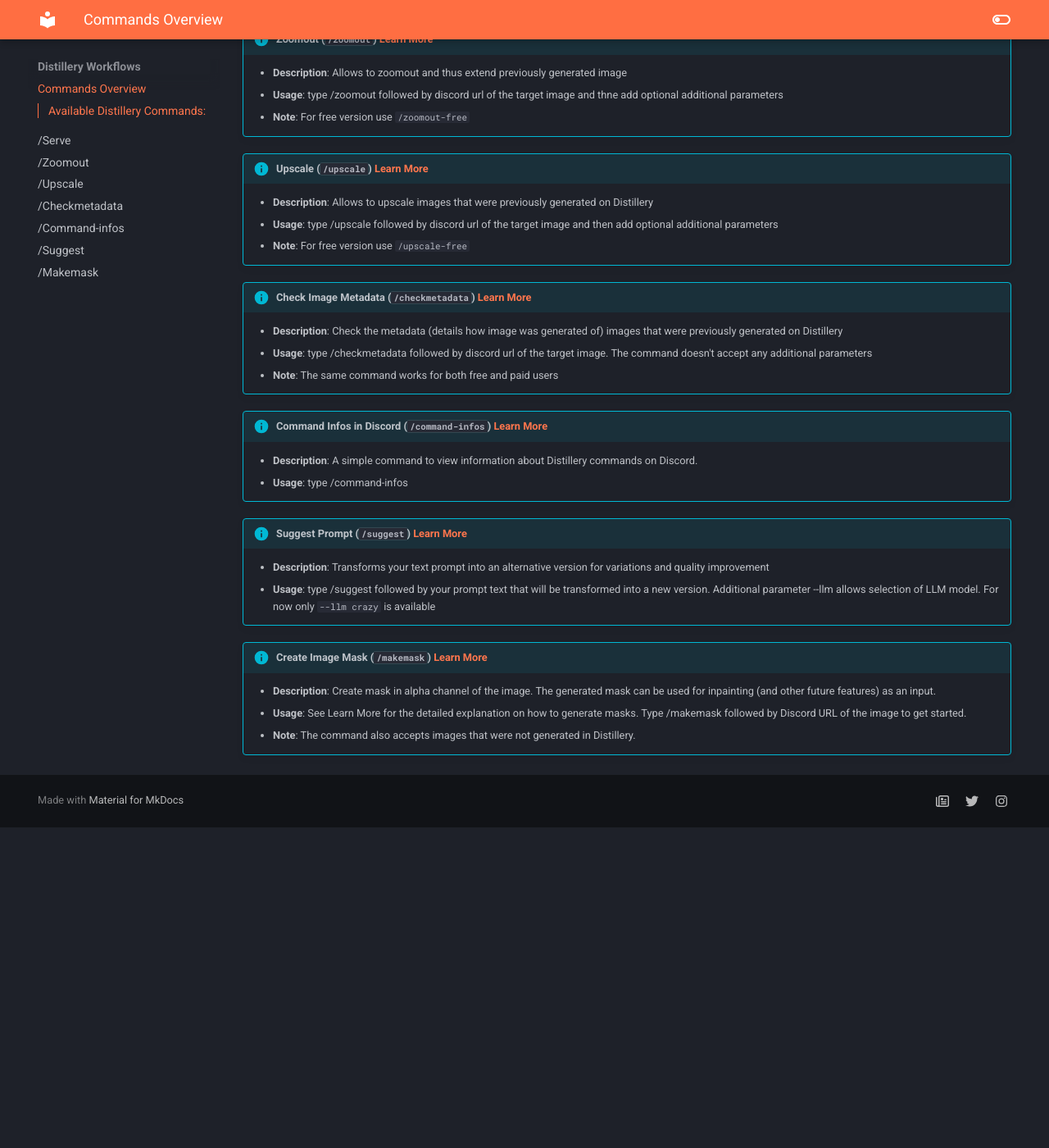
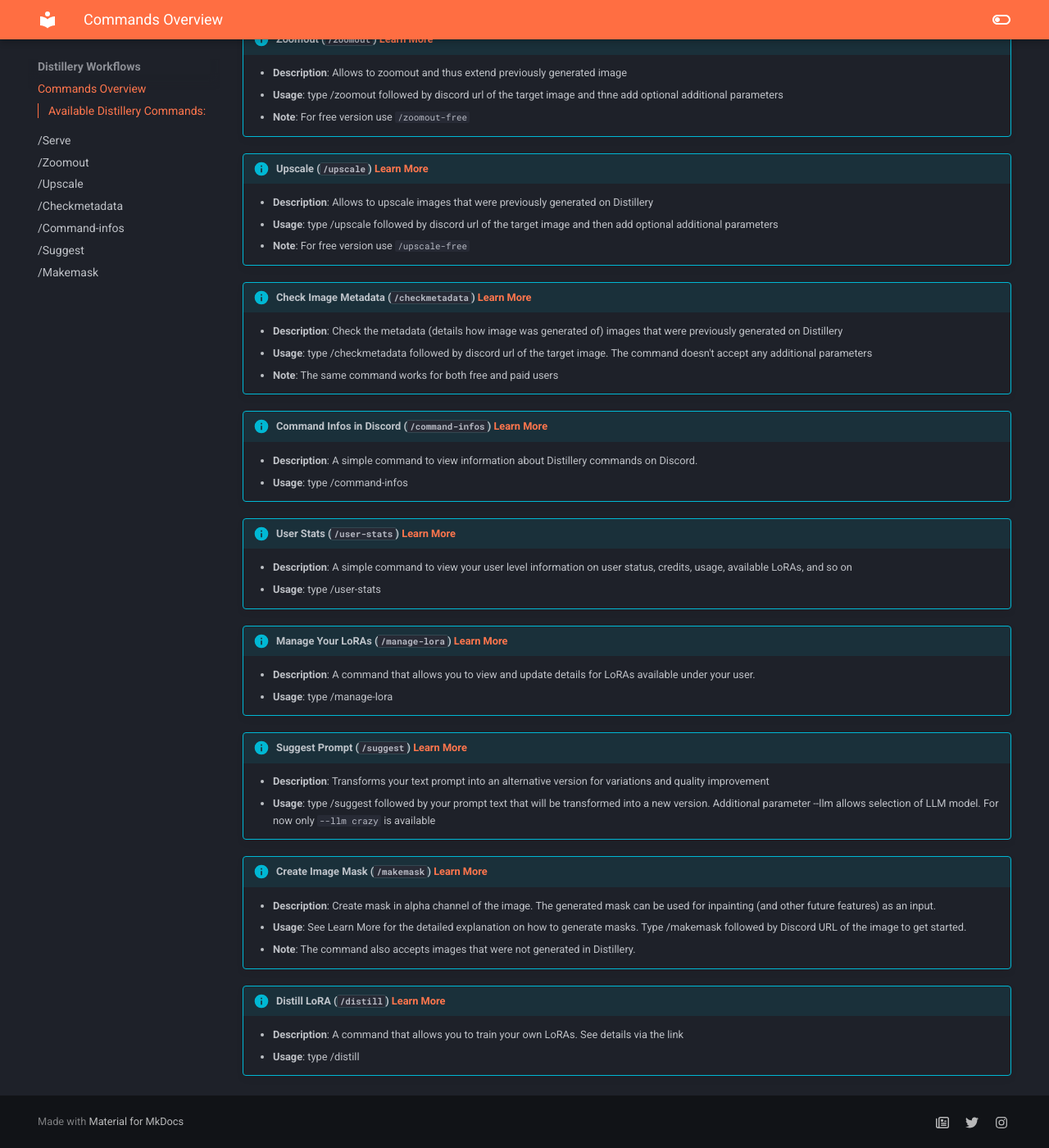
Before and after one commit to Distillery-Dev/site, an MkDocs documentation site: the page built from docs/Distillery Workflows/commands_overview.md, in a window 1280 px wide and 1400 px high, scrolled down 411 px. Shown: the whole window at 82% size. Built offline with MkDocs 1.6.1 and Material for MkDocs 9.7.7, drawn with Linux system fonts in a browser that asks for light colours; before the commit the page ends 1420 px from its top, so only the background shows below that.

Commit message:
structural update for distill

```diff
--- a/docs/Distillery Workflows/commands_overview.md
+++ b/docs/Distillery Workflows/commands_overview.md
@@ -24,6 +24,14 @@
     - **Description**: A simple command to view information about Distillery commands on Discord.
     - **Usage**: type /command-infos
 
+!!! info "User Stats (`/user-stats`) [Learn More](user_stats/user_stats.md)"
+    - **Description**: A simple command to view your user level information on user status, credits, usage, available LoRAs, and so on
+    - **Usage**: type /user-stats
+
+!!! info "Manage Your LoRAs (`/manage-lora`) [Learn More](../Distill/manage_loras.md)"
+    - **Description**: A command that allows you to view and update details for LoRAs available under your user.
+    - **Usage**: type /manage-lora <LoRA Name>
+
 !!! info "Suggest Prompt (`/suggest`) [Learn More](suggest/suggest.md)"
     - **Description**: Transforms your text prompt into an alternative version for variations and quality improvement
     - **Usage**: type /suggest followed by your prompt text that will be transformed into a new version. Additional parameter --llm allows selection of LLM model. For now only `--llm crazy` is available
@@ -32,3 +40,7 @@
     - **Description**: Create mask in alpha channel of the image. The generated mask can be used for inpainting (and other future features) as an input.
     - **Usage**: See Learn More for the detailed explanation on how to generate masks. Type /makemask followed by Discord URL of the image to get started.
     - **Note**: The command also accepts images that were not generated in Distillery.
+
+!!! info "Distill LoRA (`/distill`) [Learn More](../Distill/distill_overview.md)"
+    - **Description**: A command that allows you to train your own LoRAs. See details via the link
+    - **Usage**: type /distill <img_url>
--- /dev/null
+++ b/docs/todo.txt
@@ -0,0 +1,6 @@
+document cutoff weights properly
+document individual adaptweights in details
+document adaptface
+document --imagedenoise under img2mg
+document user-stats
+document everything lora training
```
Also changed, not shown: docs/Distillery Workflows/serve/serve.md (+3 -1 lines), docs/Distillery Workflows/user_stats/user_stats.md (added, +2 -0 lines), docs/Distillery Workflows/zoomout/zoomout.md (+0 -1 lines), docs/Distill/distill_start_1.png, docs/Distill/distill_start_2.png, 1 other file.
